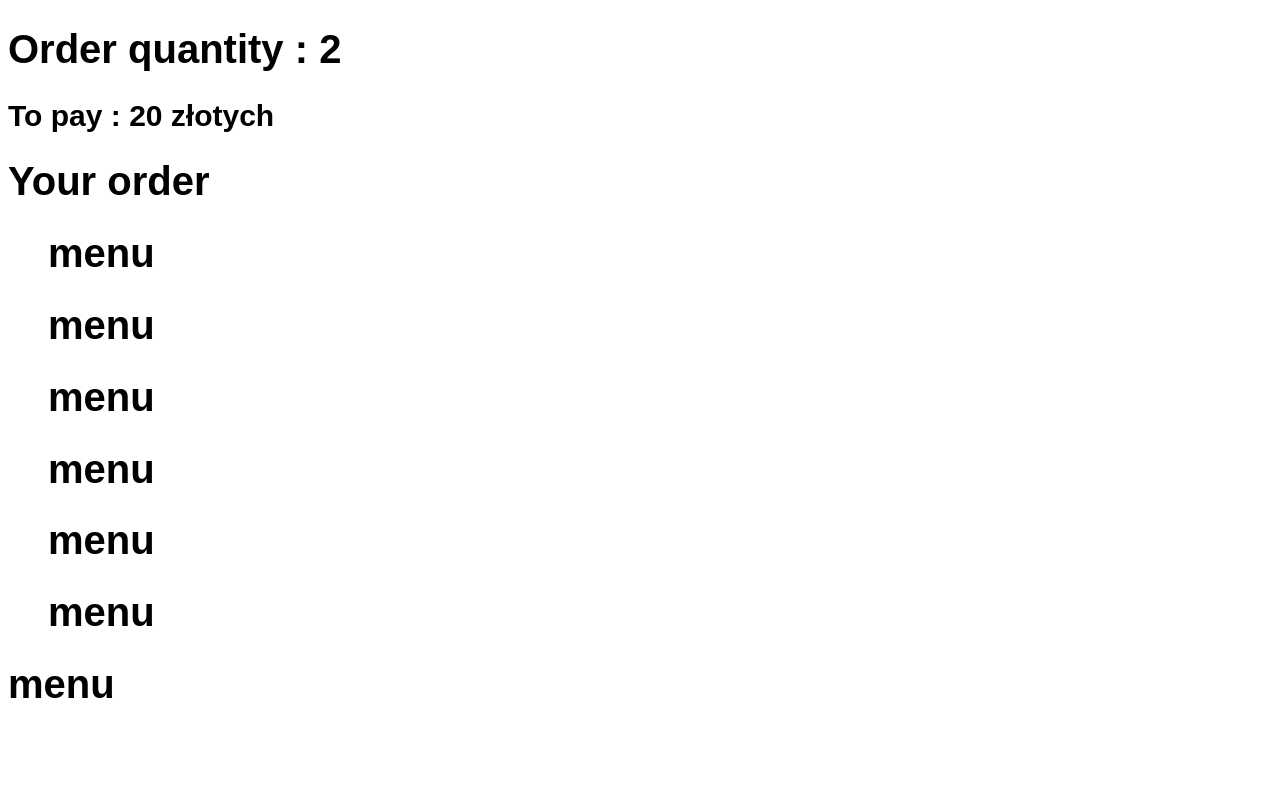
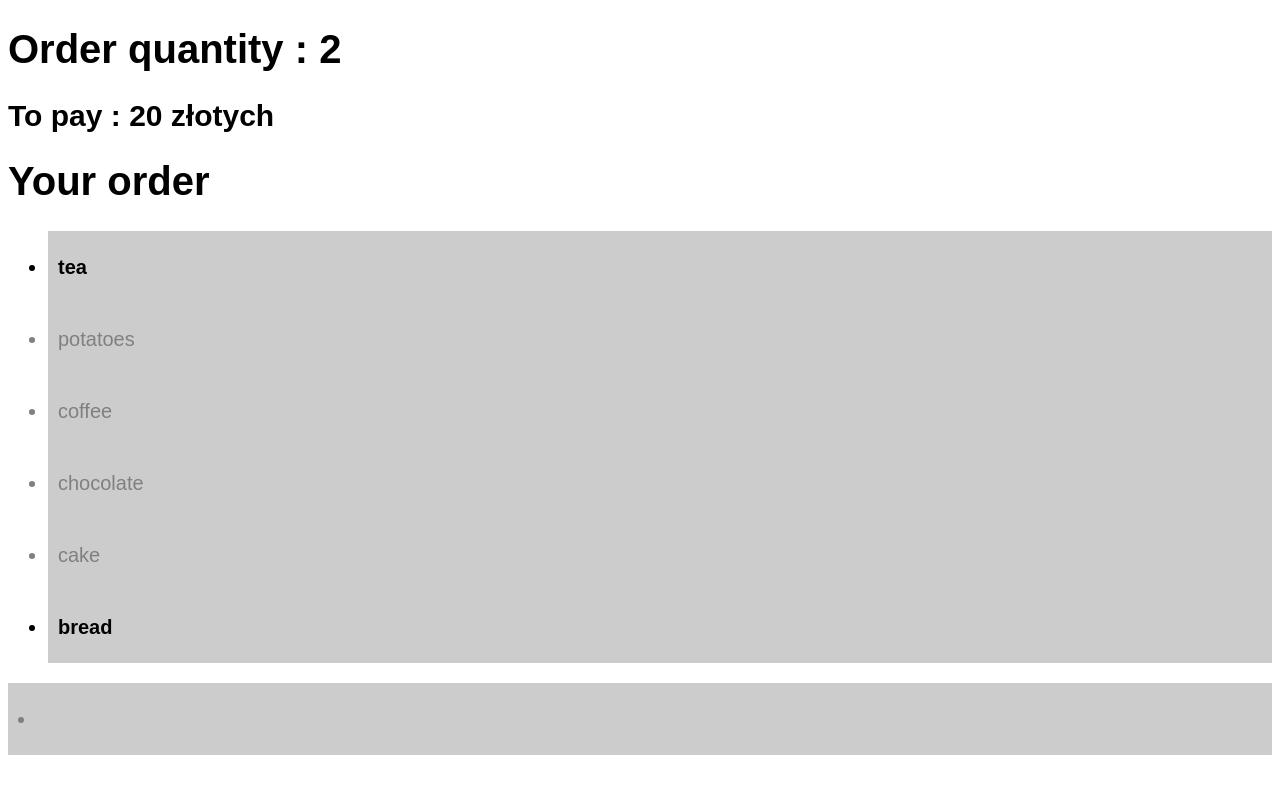
Before and after one commit to MagdalenaOuirane/menu-shop, a React (Create React App) app: page / in a window 1280 px wide. Shown: the top 794 px of the page. Built offline with nearby package versions, Linux system fonts and the light colour scheme.

Commit message:
create Item component

```diff
--- a/src/Components/Item.js
+++ b/src/Components/Item.js
@@ -1,10 +1,15 @@
 import React from 'react';
 
-const Item = (props) => {
-    return (
-        <h1>menu</h1>
-    )
-}
+const Item = (props) => (
+
+    <div>
+        <li style={props.active ? { fontWeight: 'bold' } : { color: 'gray' }}
+            onClick={() => props.changeStatus(props.id)}
+
+        >{props.name}</li>
+
+    </div>
+)
 
 
 
```
